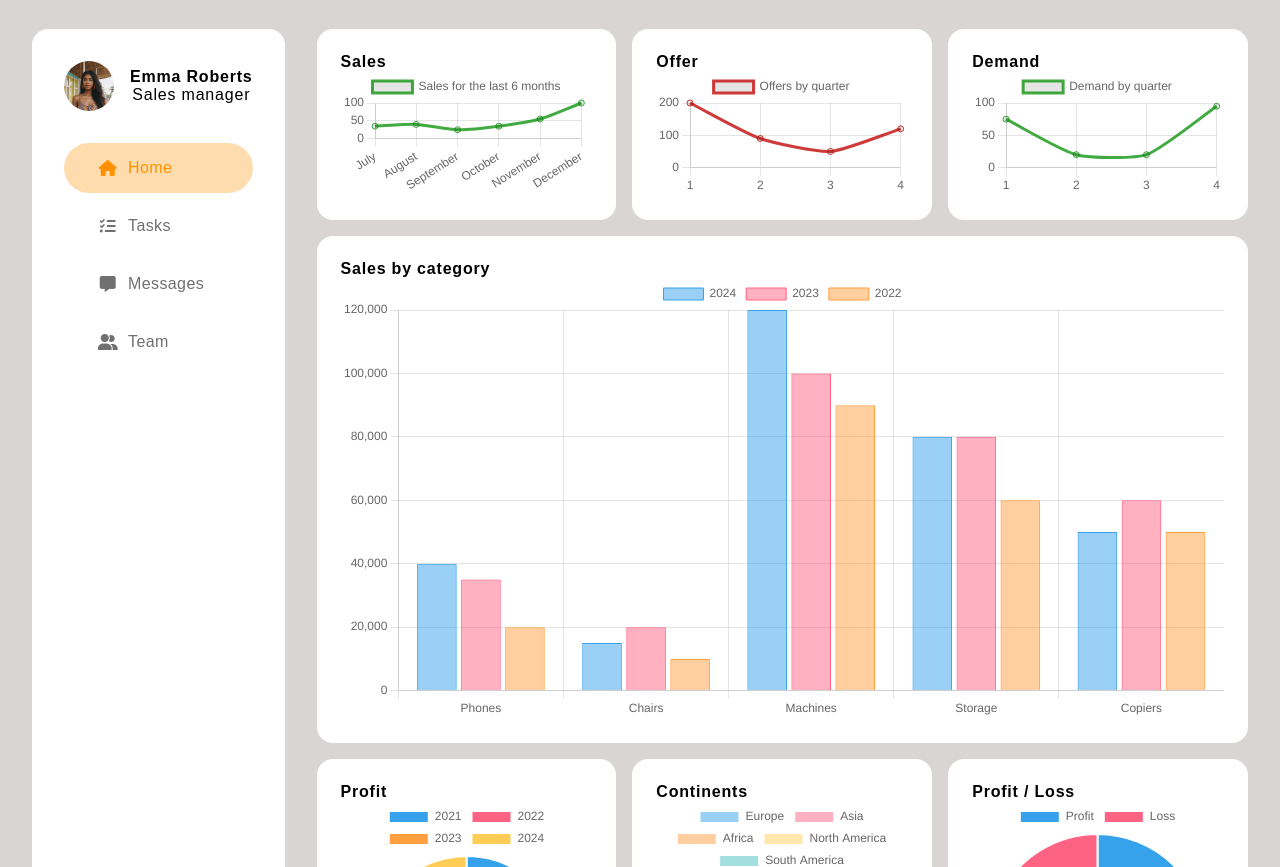
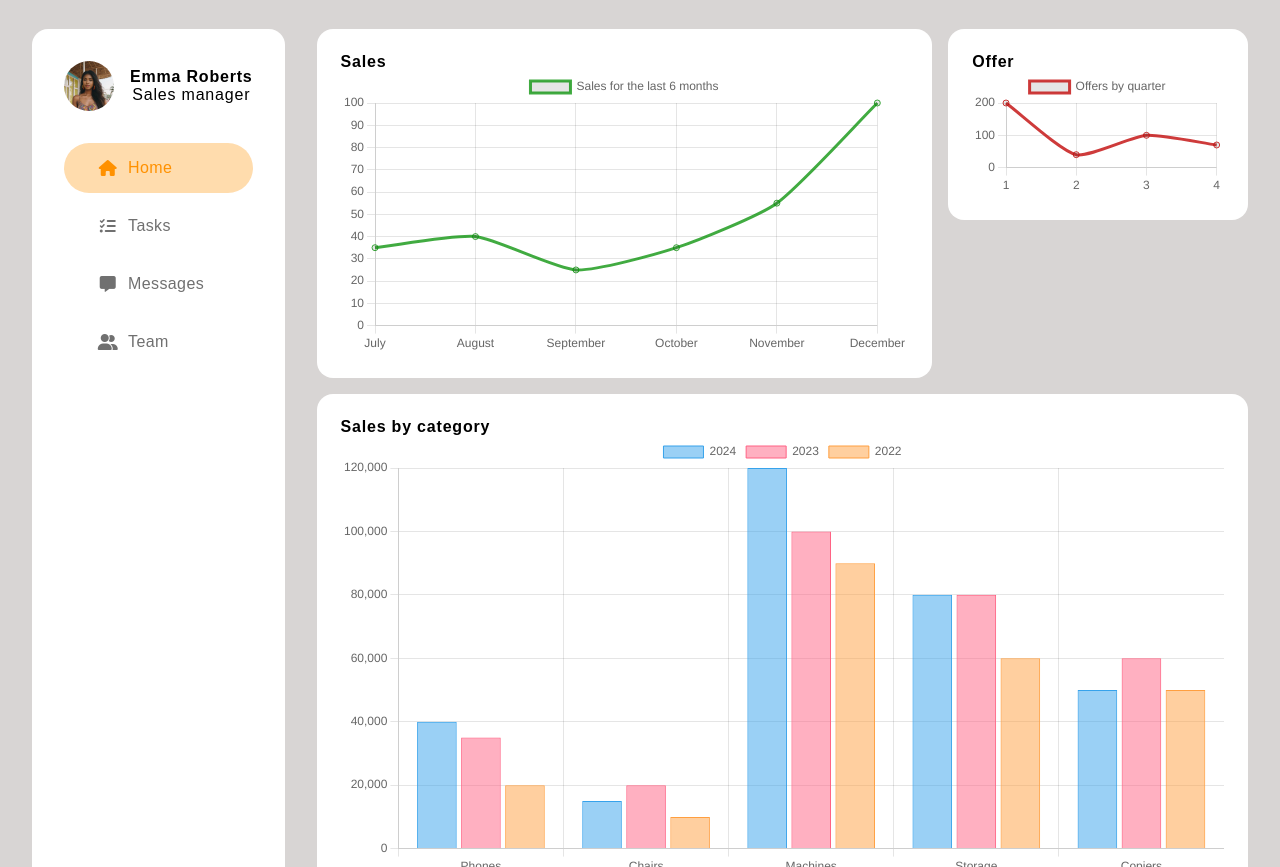
Before and after one commit to and-yevchenko/andso-dashboard, a website built with Vite: page index.html in a window 1280 px wide. Shown: the part 85-952 px from the top of the page. Built offline with nearby package versions, Linux system fonts and the light colour scheme; a web font is replaced by a local one.

Commit message:
Update data and positioning

```diff
--- a/src/components/Box/Box.css
+++ b/src/components/Box/Box.css
@@ -3,6 +3,7 @@
     padding: 1.5rem;
     border-radius: 1rem;
     width: auto;
+    height: fit-content;
     h4 {
         text-align: start;
         font-weight: 600;
--- a/src/data/data.json
+++ b/src/data/data.json
@@ -24,9 +24,9 @@
         "label": "Offers by quarter",
         "values": {
             "1": 200,
-            "2": 90,
-            "3": 50,
-            "4": 120
+            "2": 40,
+            "3": 100,
+            "4": 70
         }
     },
     {
@@ -34,8 +34,8 @@
         "id": 3,
         "label": "Demand by quarter",
         "values": {
-            "1": 75,
-            "2": 20,
+            "1": 40,
+            "2": 70,
             "3": 20,
             "4": 95
         }
@@ -91,18 +91,10 @@
         "id": 6,
         "values": {
             "Europe": 90,
-            "Asia": 35,
-            "Africa": 15,
+            "Asia": 55,
+            "Africa": 35,
             "North America": 90,
-            "South America": 20
-        }
-    },
-    {
-        "title": "Profit / Loss",
-        "id": 7,
-        "values": {
-            "Profit": 65,
-            "Loss": 35
+            "South America": 40
         }
     }
 ]
--- a/src/pages/HomePage.css
+++ b/src/pages/HomePage.css
@@ -9,16 +9,16 @@
     grid-template-columns: repeat(3, 1fr);
     grid-template-rows: auto;
     > :nth-child(1) {
-        grid-column: span 1;
+        grid-column: span 2;
     }
     > :nth-child(2) {
         grid-column: span 1;
     }
     > :nth-child(3) {
-        grid-column: span 1;
+        grid-column: span 3;
     }
     > :nth-child(4) {
-        grid-column: span 3;
+        grid-column: span 1;
     }
     > :nth-child(5) {
         grid-column: span 1;
--- a/src/pages/HomePage.js
+++ b/src/pages/HomePage.js
@@ -28,14 +28,13 @@ export async function HomePage() {
             LineChart(data.find((el) => el.title === 'Offer')),
         );
         page.firstChild.append(
-            LineChart(data.find((el) => el.title === 'Demand')),
-        );
-        page.firstChild.append(
             BarChart(data.find((el) => el.title === 'Sales by category')),
         );
         page.firstChild.append(CircleChart(data.find((el) => el.title === 'Profit')));
         page.firstChild.append(PolarAreaChart(data.find((el) => el.title === 'Continents')));
-        page.firstChild.append(CircleChart(data.find((el) => el.title === 'Profit / Loss')));
+        page.firstChild.append(
+            LineChart(data.find((el) => el.title === 'Demand')),
+        );
     }
 
     return page;
```
